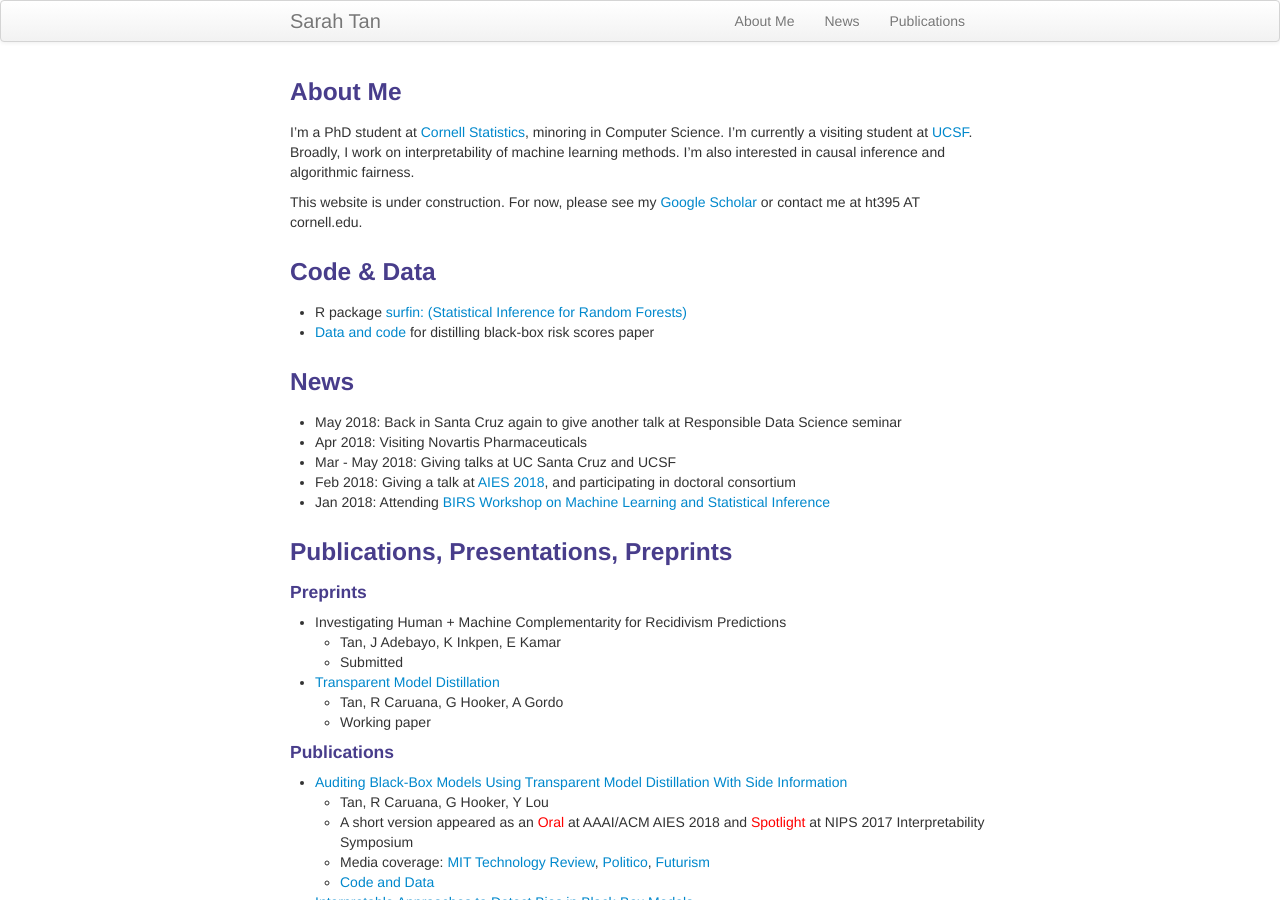
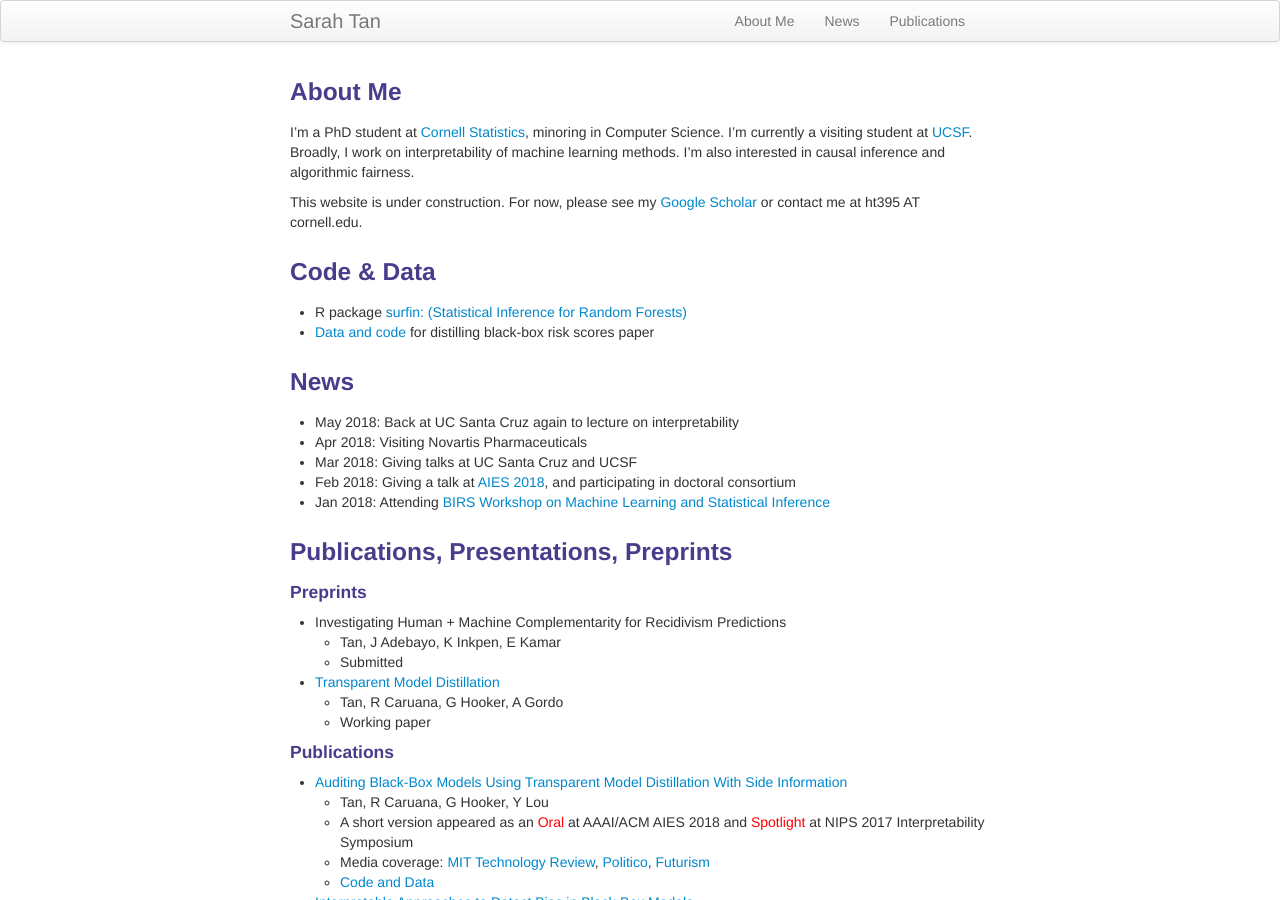
Before and after one commit to shftan/shftan.github.io, a Jekyll site: the page built from index.md, in a window 1280 px wide and 900 px high. Built offline with Jekyll 4.4.1, drawn with Linux system fonts in a browser that asks for light colours.

Commit message:
Update index.md

```diff
--- a/index.md
+++ b/index.md
@@ -18,9 +18,9 @@ This website is under construction. For now, please see my <a href="https://scho
 
 <div class="row-fluid" id="news"><h3>News</h3>
 </div>
-- May 2018: Back in Santa Cruz again to give another talk at Responsible Data Science seminar
+- May 2018: Back at UC Santa Cruz again to lecture on interpretability
 - Apr 2018: Visiting Novartis Pharmaceuticals
-- Mar - May 2018: Giving talks at UC Santa Cruz and UCSF
+- Mar 2018: Giving talks at UC Santa Cruz and UCSF
 - Feb 2018: Giving a talk at [AIES 2018](http://www.aies-conference.com), and participating in doctoral consortium
 - Jan 2018: Attending [BIRS Workshop on Machine Learning and Statistical Inference](http://www.birs.ca/events/2018/5-day-workshops/18w5054)
 
```
